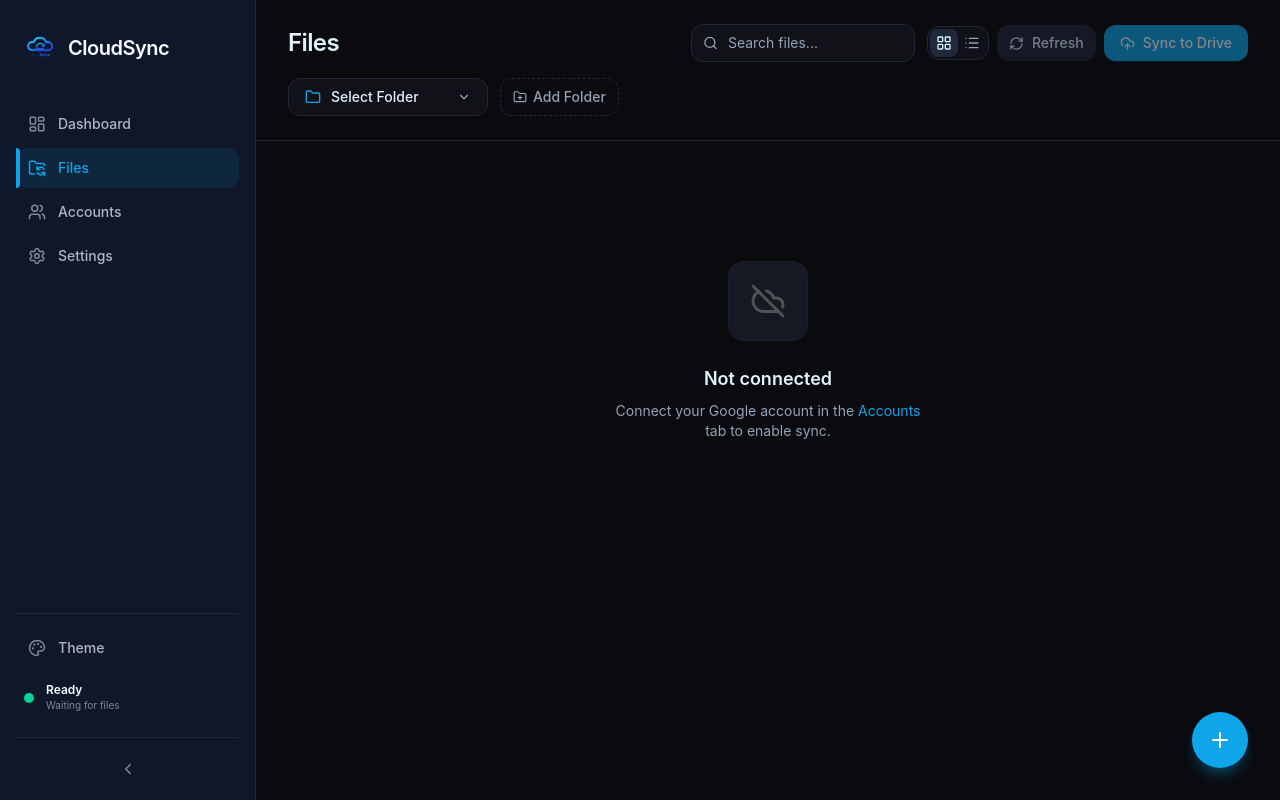
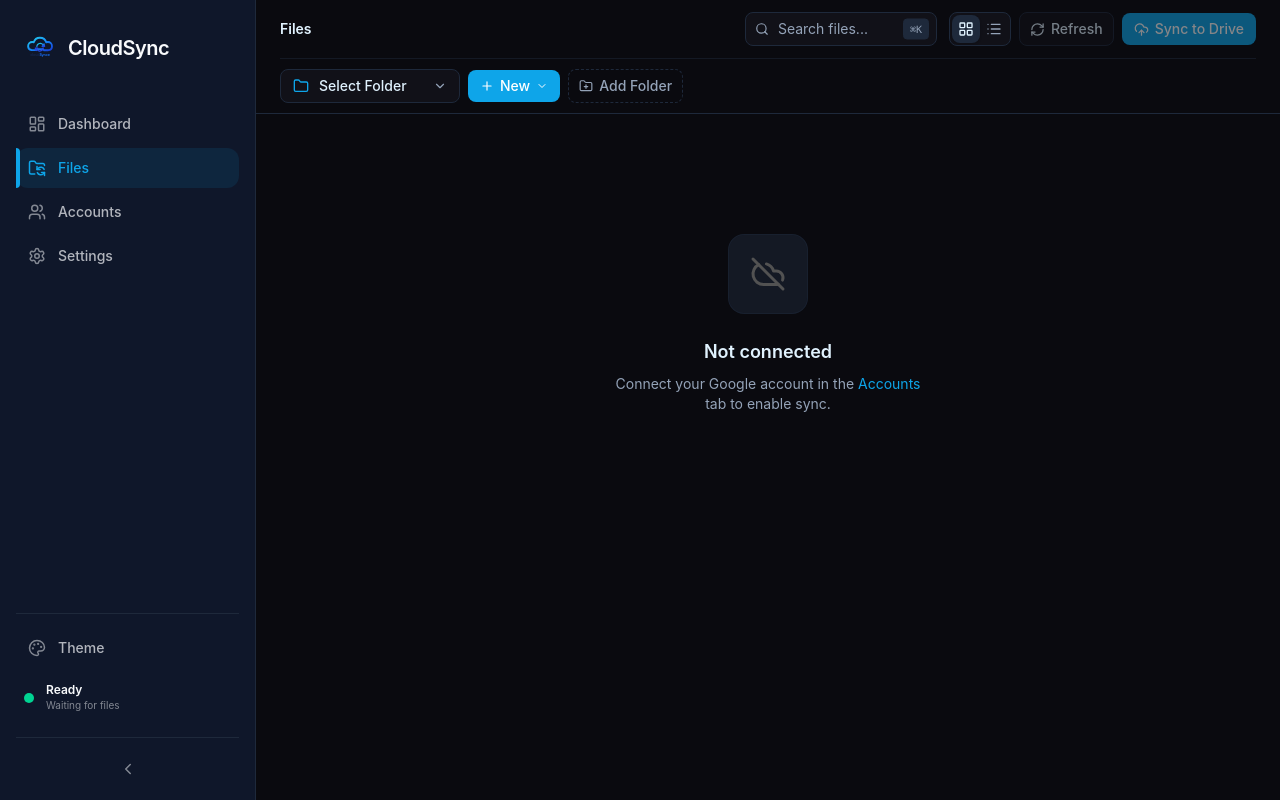
Before and after one commit to Virendra-Phirke/CloudSync, a Next.js app: page / in a window 1280 px wide. Both pictures are taken after a click on the button "Files". Built offline with nearby package versions, Linux system fonts and the light colour scheme.

Commit message:
UI redesign for file manager

```diff
--- a/components/FilesView.tsx
+++ b/components/FilesView.tsx
@@ -92,7 +92,7 @@ const VirtualizedListBody = React.memo(({
   const rowVirtualizer = useVirtualizer({
     count: files.length,
     getScrollElement: () => parentRef.current,
-    estimateSize: () => 52,
+    estimateSize: () => 44,
     overscan: 10,
   });
 
@@ -180,6 +180,8 @@ const VirtualizedListBody = React.memo(({
     </div>
   );
 });
+
+VirtualizedListBody.displayName = 'VirtualizedListBody';
 
 export const FilesView = React.memo(function FilesView() {
   const [files, setFiles] = useState<FileItem[]>([]);
@@ -708,50 +710,52 @@ export const FilesView = React.memo(function FilesView() {
       </AnimatePresence>
 
       {/* Header */}
-      <header className="px-8 max-md:pl-20 py-6 border-b border-neutral-800 flex flex-col gap-4 sticky top-0 bg-neutral-950/95 z-10">
+      <header className="px-6 max-md:pl-16 border-b border-neutral-800 sticky top-0 bg-neutral-950/95 z-10">
         {/* Top row */}
-        <div className="flex flex-col md:flex-row md:items-center justify-between gap-4">
-          <div className="flex flex-col min-w-0 flex-1 mr-4">
-            <h2 className="text-2xl font-semibold text-neutral-100 tracking-tight">Files</h2>
+        <div className="flex items-center justify-between gap-4 py-3">
+          <div className="flex items-center gap-1.5 min-w-0 flex-1 overflow-x-auto whitespace-nowrap hide-scrollbar">
+            <h2 className="text-sm font-semibold text-neutral-200 shrink-0">Files</h2>
             {activeFolder && (
-              <div className="flex items-center gap-1.5 mt-1 text-sm text-neutral-400 overflow-x-auto whitespace-nowrap hide-scrollbar pb-1">
+              <>
+                <ChevronRight size={14} className="text-neutral-600 shrink-0" />
                 <button
                   onClick={() => handleNavigate(-1)}
-                  className={`hover:text-neutral-200 transition-colors shrink-0 ${currentPath === '' ? 'text-neutral-200 font-medium' : ''}`}
+                  className={`text-sm hover:text-neutral-100 transition-colors shrink-0 ${currentPath === '' ? 'text-neutral-100 font-medium' : 'text-neutral-400'}`}
                 >
                   {activeFolder.name}
                 </button>
                 {breadcrumbs.map((crumb, idx) => (
                   <React.Fragment key={idx}>
-                    <ChevronRight size={12} className="text-neutral-600 shrink-0" />
+                    <ChevronRight size={14} className="text-neutral-600 shrink-0" />
                     <button
                       onClick={() => handleNavigate(idx)}
-                      className={`hover:text-neutral-200 transition-colors truncate ${idx === breadcrumbs.length - 1 ? 'text-neutral-200 font-medium' : ''}`}
+                      className={`text-sm hover:text-neutral-100 transition-colors truncate ${idx === breadcrumbs.length - 1 ? 'text-neutral-100 font-medium' : 'text-neutral-400'}`}
                     >
                       {crumb}
                     </button>
                   </React.Fragment>
                 ))}
-              </div>
+              </>
             )}
           </div>
-          <div className="flex flex-col sm:flex-row items-stretch sm:items-center gap-3 w-full md:w-auto mt-2 md:mt-0">
+          <div className="flex items-center gap-3 shrink-0">
             {/* Search */}
-            <div className="relative flex-1 md:flex-none">
-              <Search className="absolute left-3 top-1/2 -translate-y-1/2 text-neutral-500" size={15} />
+            <div className="relative hidden sm:block">
+              <Search className="absolute left-2.5 top-1/2 -translate-y-1/2 text-neutral-500" size={14} />
               <input
                 type="text"
                 placeholder="Search files..."
                 value={searchQuery}
                 onChange={(e) => setSearchQuery(e.target.value)}
-                className="pl-9 pr-4 py-2 text-sm bg-neutral-900 border border-neutral-800 text-neutral-200 rounded-xl focus:border-blue-500 focus:ring-2 focus:ring-blue-500/20 outline-none transition-all w-full md:w-56 placeholder:text-neutral-500"
+                className="pl-8 pr-14 py-1.5 text-sm bg-neutral-900 border border-neutral-800 text-neutral-200 rounded-lg focus:border-blue-500 focus:ring-1 focus:ring-blue-500/20 outline-none transition-all w-48 placeholder:text-neutral-500"
               />
+              <kbd className="absolute right-2 top-1/2 -translate-y-1/2 text-[10px] text-neutral-500 bg-neutral-800 px-1.5 py-0.5 rounded border border-neutral-700 font-mono pointer-events-none">⌘K</kbd>
             </div>
 
             {/* Action Buttons Group */}
             <div className="flex items-center gap-2 justify-end shrink-0">
               {/* View toggle */}
-              <div className="flex items-center bg-neutral-900 border border-neutral-800 rounded-xl p-0.5">
+              <div className="flex items-center bg-neutral-900 border border-neutral-800 rounded-lg p-0.5">
                 <button
                   onClick={() => setViewMode('grid')}
                   className={`p-1.5 rounded-lg transition-all duration-200 ${
@@ -777,7 +781,7 @@ export const FilesView = React.memo(function FilesView() {
                 onClick={loadFiles}
                 disabled={noFolders || loading || syncing}
                 title="Refresh files"
-                className="flex items-center gap-2 px-3 py-2 bg-neutral-800 hover:bg-neutral-700 disabled:opacity-50 disabled:cursor-not-allowed text-neutral-200 text-sm font-medium rounded-xl transition-colors"
+                className="flex items-center gap-1.5 px-2.5 py-1.5 bg-neutral-900 hover:bg-neutral-800 disabled:opacity-50 disabled:cursor-not-allowed text-neutral-300 text-sm font-medium rounded-lg transition-colors border border-neutral-800"
               >
                 {loading ? <Loader2 size={15} className="animate-spin" /> : <RefreshCw size={15} />}
                 <span className="hidden sm:inline">Refresh</span>
@@ -787,7 +791,7 @@ export const FilesView = React.memo(function FilesView() {
               <button
                 onClick={handleForceSync}
                 disabled={noFolders || loading || syncing || noAccount}
-                className="flex items-center gap-2 px-4 py-2 bg-blue-600 hover:bg-blue-500 disabled:opacity-50 disabled:cursor-not-allowed text-white text-sm font-medium rounded-xl transition-all duration-200 shadow-sm shadow-blue-500/20 hover:shadow-blue-500/30"
+                className="flex items-center gap-1.5 px-3 py-1.5 bg-blue-600 hover:bg-blue-500 disabled:opacity-50 disabled:cursor-not-allowed text-white text-sm font-medium rounded-lg transition-colors"
               >
                 {syncing ? <Loader2 size={15} className="animate-spin" /> : <UploadCloud size={15} />}
                 <span className="hidden sm:inline">{syncing ? 'Syncing...' : 'Sync to Drive'}</span>
@@ -797,14 +801,14 @@ export const FilesView = React.memo(function FilesView() {
           </div>
         </div>
 
-        {/* Folder Selection Row */}
-        <div className="flex items-center gap-3 mt-4 md:mt-0">
+        {/* Row 2: Toolbar */}
+        <div className="flex items-center gap-2 py-2.5 border-t border-neutral-800/50">
           <div className="relative">
             <motion.button
               whileHover={{ scale: 1.02 }}
               whileTap={{ scale: 0.98 }}
               onClick={() => setIsFolderDropdownOpen(!isFolderDropdownOpen)}
-              className="flex items-center justify-between min-w-[200px] max-w-[280px] gap-3 px-4 py-2 bg-neutral-900 border border-neutral-800 hover:border-neutral-700 hover:bg-neutral-800/80 rounded-xl transition-colors shadow-sm group"
+              className="flex items-center justify-between min-w-[180px] max-w-[240px] gap-2 px-3 py-1.5 bg-neutral-900 border border-neutral-800 hover:border-neutral-700 hover:bg-neutral-800/80 rounded-lg transition-colors group"
             >
               <div className="flex items-center gap-2.5 truncate">
                 <Folder size={16} className="text-blue-400 shrink-0" />
@@ -824,7 +828,7 @@ export const FilesView = React.memo(function FilesView() {
                     animate={{ opacity: 1, y: 0, scale: 1 }}
                     exit={{ opacity: 0, y: 4, scale: 0.98 }}
                     transition={{ duration: 0.15 }}
-                    className="absolute left-0 top-full mt-2 w-64 bg-neutral-900 border border-neutral-800 shadow-xl rounded-xl z-50 overflow-hidden"
+                    className="absolute left-0 top-full mt-1 w-56 bg-neutral-900 border border-neutral-800 shadow-xl rounded-lg z-50 overflow-hidden"
                   >
                     <div className="max-h-60 overflow-y-auto p-1.5 hide-scrollbar">
                       {folders.map(folder => (
@@ -856,11 +860,56 @@ export const FilesView = React.memo(function FilesView() {
             </AnimatePresence>
           </div>
 
+            {/* + New dropdown */}
+            <div className="relative">
+              <button
+                onClick={() => setIsFabMenuOpen(!isFabMenuOpen)}
+                className="flex items-center gap-1.5 px-3 py-1.5 bg-blue-600 hover:bg-blue-500 text-white text-sm font-medium rounded-lg transition-colors"
+              >
+                <Plus size={14} />
+                <span>New</span>
+                <ChevronDown size={12} className={`transition-transform duration-150 ${isFabMenuOpen ? 'rotate-180' : ''}`} />
+              </button>
+              <AnimatePresence>
+                {isFabMenuOpen && (
+                  <>
+                    <div className="fixed inset-0 z-40" onClick={() => setIsFabMenuOpen(false)} />
+                    <motion.div
+                      initial={{ opacity: 0, y: 4, scale: 0.98 }}
+                      animate={{ opacity: 1, y: 0, scale: 1 }}
+                      exit={{ opacity: 0, y: 4, scale: 0.98 }}
+                      transition={{ duration: 0.12 }}
+                      className="absolute left-0 top-full mt-1 w-44 bg-neutral-900 border border-neutral-800 shadow-xl rounded-lg z-50 overflow-hidden p-1"
+                    >
+                      <button
+                        onClick={() => { setIsFabMenuOpen(false); handleAddFolder(); }}
+                        disabled={addingFolder}
+                        className="flex items-center gap-2.5 w-full text-left px-3 py-2 rounded-md text-sm text-neutral-300 hover:bg-neutral-800 transition-colors"
+                      >
+                        {addingFolder ? <Loader2 size={14} className="animate-spin" /> : <FolderPlus size={14} className="text-neutral-500" />}
+                        <span>New Folder</span>
+                      </button>
+                      {activeFolderId && (
+                        <button
+                          onClick={() => { setIsFabMenuOpen(false); handleAddFiles(); }}
+                          disabled={addingFiles || syncing}
+                          className="flex items-center gap-2.5 w-full text-left px-3 py-2 rounded-md text-sm text-neutral-300 hover:bg-neutral-800 transition-colors"
+                        >
+                          {addingFiles ? <Loader2 size={14} className="animate-spin" /> : <FilePlus size={14} className="text-neutral-500" />}
+                          <span>Add Files</span>
+                        </button>
+                      )}
+                    </motion.div>
+                  </>
+                )}
+              </AnimatePresence>
+            </div>
+
             <button
               onClick={handleAddFolder}
               disabled={addingFolder}
               title="Add New Folder"
-            className="flex items-center gap-1.5 px-3 py-2 rounded-xl text-sm font-medium text-neutral-500 border border-dashed border-neutral-700 hover:border-neutral-500 hover:text-neutral-300 hover:bg-neutral-900 transition-all duration-200 shrink-0"
+              className="flex items-center gap-1.5 px-2.5 py-1.5 rounded-lg text-sm font-medium text-neutral-500 border border-dashed border-neutral-700 hover:border-neutral-500 hover:text-neutral-300 hover:bg-neutral-900 transition-colors shrink-0"
             >
               {addingFolder ? <Loader2 size={14} className="animate-spin" /> : <FolderPlus size={14} />}
               <span className="hidden sm:inline">Add Folder</span>
@@ -870,7 +919,7 @@ export const FilesView = React.memo(function FilesView() {
             <button
               onClick={() => setShowSyncIgnoreModal(true)}
               title="Manage .syncignore"
-              className="flex items-center gap-1.5 px-3 py-2 rounded-xl text-sm font-medium text-neutral-500 border border-neutral-700/50 hover:border-amber-500/40 hover:text-amber-400 hover:bg-amber-500/5 transition-all duration-200 shrink-0"
+              className="flex items-center gap-1.5 px-2.5 py-1.5 rounded-lg text-sm font-medium text-neutral-500 border border-neutral-700/50 hover:border-amber-500/40 hover:text-amber-400 hover:bg-amber-500/5 transition-colors shrink-0"
             >
               <EyeOff size={14} />
               <span className="hidden sm:inline">.syncignore</span>
@@ -1017,17 +1066,17 @@ export const FilesView = React.memo(function FilesView() {
             {loading ? (
               <div className="w-full">
                 {viewMode === 'grid' ? (
-                  <div className="grid grid-cols-2 md:grid-cols-4 lg:grid-cols-5 xl:grid-cols-6 gap-4 animate-pulse">
-                    {Array.from({ length: 12 }).map((_, i) => (
-                      <div key={i} className="bg-neutral-900 border border-neutral-800 rounded-2xl p-4 h-36">
-                        <div className="w-12 h-12 bg-neutral-800 rounded-xl mb-4" />
-                        <div className="w-3/4 h-4 bg-neutral-800 rounded mb-2" />
-                        <div className="w-1/2 h-3 bg-neutral-800 rounded" />
+                  <div className="grid grid-cols-2 md:grid-cols-4 lg:grid-cols-5 xl:grid-cols-6 2xl:grid-cols-7 gap-2 animate-pulse">
+                    {Array.from({ length: 14 }).map((_, i) => (
+                      <div key={i} className="bg-neutral-900 border border-neutral-800 rounded-lg p-3 h-[100px]">
+                        <div className="w-9 h-9 bg-neutral-800 rounded-lg mb-2" />
+                        <div className="w-3/4 h-3.5 bg-neutral-800 rounded mb-1.5" />
+                        <div className="w-1/2 h-3 bg-neutral-800/60 rounded" />
                       </div>
                     ))}
                   </div>
                 ) : (
-                  <div className="bg-neutral-900 border border-neutral-800 rounded-xl overflow-hidden animate-pulse">
+                  <div className="bg-neutral-900 border border-neutral-800 rounded-lg overflow-hidden animate-pulse">
                     <div className="flex flex-col">
                       {Array.from({ length: 8 }).map((_, i) => (
                         <div key={i} className="flex items-center gap-4 px-5 py-3 border-b border-neutral-800/50">
@@ -1052,7 +1101,7 @@ export const FilesView = React.memo(function FilesView() {
                     initial={{ opacity: 0, y: 10 }}
                     animate={{ opacity: 1, y: 0 }}
                     exit={{ opacity: 0, y: -10 }}
-                    className="grid grid-cols-2 sm:grid-cols-3 md:grid-cols-4 lg:grid-cols-5 xl:grid-cols-6 gap-3"
+                    className="grid grid-cols-2 sm:grid-cols-3 md:grid-cols-4 lg:grid-cols-5 xl:grid-cols-6 2xl:grid-cols-7 gap-2"
                   >
                     <AnimatePresence>
                       {filteredFiles.map((file) => {
@@ -1064,19 +1113,18 @@ export const FilesView = React.memo(function FilesView() {
                         return (
                           <motion.div
                             layout
-                            initial={{ opacity: 0, scale: 0.9 }}
+                            initial={{ opacity: 0, scale: 0.97 }}
                             animate={{ opacity: 1, scale: 1 }}
-                            exit={{ opacity: 0, scale: 0.9 }}
-                            whileHover={{ y: -4, transition: { duration: 0.2 } }}
+                            exit={{ opacity: 0, scale: 0.97 }}
                             key={file.id}
                             onClick={() => handleRowClick(file)}
-                            className={`group relative bg-neutral-900 border rounded-2xl p-4 cursor-pointer transition-all duration-200 hover:bg-neutral-800/70 hover:border-neutral-700 hover:shadow-lg hover:shadow-black/20 ${
+                            className={`group relative bg-neutral-900 border rounded-lg p-3 cursor-pointer transition-colors duration-150 hover:bg-neutral-800/80 hover:border-neutral-700 ${
                               isSelected ? 'border-blue-500/40 bg-blue-500/5 ring-1 ring-blue-500/20' : 'border-neutral-800'
                             }`}
                           >
                             {/* Selection checkbox */}
                             <div
-                              className={`absolute top-3 right-3 z-10 transition-all duration-200 ${
+                              className={`absolute top-2 right-2 z-10 transition-all duration-150 ${
                                 isSelected ? 'opacity-100 scale-100' : 'opacity-0 scale-90 group-hover:opacity-100 group-hover:scale-100'
                               }`}
                               onClick={(e) => {
@@ -1092,12 +1140,12 @@ export const FilesView = React.memo(function FilesView() {
                             </div>
 
                             {/* File icon */}
-                            <div className={`w-12 h-12 rounded-xl ${typeInfo.bg} border ${typeInfo.borderColor} flex items-center justify-center mb-3 transition-transform duration-200 group-hover:scale-105`}>
-                              <TypeIcon size={22} className={typeInfo.color} />
+                            <div className={`w-9 h-9 rounded-lg ${typeInfo.bg} border ${typeInfo.borderColor} flex items-center justify-center mb-2`}>
+                              <TypeIcon size={18} className={typeInfo.color} />
                             </div>
 
                             {/* File name */}
-                            <p className="text-sm font-medium text-neutral-200 truncate mb-1" title={file.name}>
+                            <p className="text-[13px] font-medium text-neutral-200 truncate" title={file.name}>
                               {file.name}
                             </p>
 
@@ -1117,7 +1165,7 @@ export const FilesView = React.memo(function FilesView() {
                                     <Share2 size={14} />
                                   </button>
                                 )}
-                                <span className={`w-2 h-2 rounded-full shrink-0 ${
+                                <span className={`w-1.5 h-1.5 rounded-full shrink-0 ${
                                   file.status === 'Synced' ? 'bg-emerald-400' :
                                   file.status === 'Syncing' ? 'bg-blue-400 animate-pulse' :
                                   file.status === 'Local Only' ? 'bg-amber-400' : 'bg-neutral-600'
@@ -1178,17 +1226,23 @@ export const FilesView = React.memo(function FilesView() {
               </AnimatePresence>
             ) : (
               /* Empty state */
-              <motion.div initial={{ opacity: 0, y: 20 }} animate={{ opacity: 1, y: 0 }} className="flex flex-col items-center justify-center py-20 gap-2 text-neutral-500">
+              <motion.div initial={{ opacity: 0, y: 20 }} animate={{ opacity: 1, y: 0 }} className="flex flex-col items-center justify-center py-16 gap-2 text-neutral-500">
                 {searchQuery ? (
                   <>
-                    <Search size={32} className="text-neutral-700 mb-1" />
-                    <p className="text-sm font-medium text-neutral-300">No matching files</p>
+                    <Search size={28} className="text-neutral-700 mb-1" />
+                    <p className="text-sm font-medium text-neutral-300">No results for &ldquo;{searchQuery}&rdquo;</p>
                     <p className="text-xs text-neutral-500">Try a different search term</p>
+                    <button onClick={() => setSearchQuery('')} className="mt-3 px-3 py-1.5 text-xs font-medium text-blue-400 bg-blue-500/10 hover:bg-blue-500/20 rounded-lg transition-colors">Clear search</button>
                   </>
                 ) : (
                   <>
-                    <FolderOpen size={32} className="text-neutral-700 mb-1" />
-                    <p className="text-sm font-medium text-neutral-300">Folder is empty</p>
+                    <FolderOpen size={28} className="text-neutral-700 mb-1" />
+                    <p className="text-sm font-medium text-neutral-300">This folder is empty</p>
+                    <p className="text-xs text-neutral-500 mb-3">Upload files or create a folder to get started</p>
+                    <div className="flex items-center gap-2">
+                      <button onClick={handleAddFiles} disabled={!activeFolderId} className="flex items-center gap-1.5 px-3 py-1.5 text-xs font-medium text-white bg-blue-600 hover:bg-blue-500 rounded-lg transition-colors disabled:opacity-50"><UploadCloud size={14} /> Upload</button>
+                      <button onClick={handleAddFolder} className="flex items-center gap-1.5 px-3 py-1.5 text-xs font-medium text-neutral-300 bg-neutral-800 hover:bg-neutral-700 rounded-lg transition-colors"><FolderPlus size={14} /> New Folder</button>
+                    </div>
                   </>
                 )}
               </motion.div>
@@ -1197,54 +1251,7 @@ export const FilesView = React.memo(function FilesView() {
         )}
       </div>
 
-      {/* Floating Action Button (FAB) Menu */}
-      <div className="absolute bottom-6 right-6 md:bottom-8 md:right-8 z-40 flex flex-col items-end gap-3">
-        <AnimatePresence>
-          {isFabMenuOpen && (
-            <motion.div
-              initial={{ opacity: 0, y: 20, scale: 0.8 }}
-              animate={{ opacity: 1, y: 0, scale: 1 }}
-              exit={{ opacity: 0, y: 20, scale: 0.8 }}
-              className="flex flex-col gap-3 mb-2"
-            >
-              <button
-                onClick={() => { setIsFabMenuOpen(false); handleAddFolder(); }}
-                disabled={addingFolder}
-                className="flex items-center gap-3 px-4 py-2.5 bg-neutral-800 hover:bg-neutral-700 rounded-xl text-neutral-200 text-sm font-medium shadow-lg transition-colors border border-neutral-700/50"
-              >
-                <span>Add Folder</span>
-                <div className="w-8 h-8 rounded-full bg-blue-500/20 text-blue-400 flex items-center justify-center shrink-0">
-                  <FolderPlus size={16} />
-                </div>
-              </button>
 
-              {activeFolderId && (
-                <button
-                  onClick={handleAddFiles}
-                  disabled={addingFiles || syncing}
-                  className="flex items-center gap-3 px-4 py-2.5 bg-neutral-800 hover:bg-neutral-700 rounded-xl text-neutral-200 text-sm font-medium shadow-lg transition-colors border border-neutral-700/50"
-                >
-                  <span>Add File(s)</span>
-                  <div className="w-8 h-8 rounded-full bg-emerald-500/20 text-emerald-400 flex items-center justify-center shrink-0">
-                    {addingFiles ? <Loader2 size={16} className="animate-spin" /> : <FilePlus size={16} />}
-                  </div>
-                </button>
-              )}
-            </motion.div>
-          )}
-        </AnimatePresence>
-
-        <motion.button
-          whileHover={{ scale: 1.05 }}
-          whileTap={{ scale: 0.95 }}
-          onClick={() => setIsFabMenuOpen(!isFabMenuOpen)}
-          className={`w-14 h-14 rounded-full flex items-center justify-center text-white shadow-lg transition-all duration-300 ${
-            isFabMenuOpen ? 'bg-neutral-700 shadow-neutral-900/50 rotate-45' : 'bg-blue-600 hover:bg-blue-500 shadow-blue-500/30'
-          }`}
-        >
-          {addingFolder || addingFiles ? <Loader2 size={24} className="animate-spin" /> : <Plus size={24} />}
-        </motion.button>
-      </div>
 
       {/* File Preview Modal */}
       <AnimatePresence>
@@ -1297,7 +1304,7 @@ export const FilesView = React.memo(function FilesView() {
               </div>
               <p className="text-neutral-400 text-sm mb-6 leading-relaxed">
                 In the next step, your browser will ask for permission to view and edit files in the folder you select. <br /><br />
-                <strong className="text-neutral-200">Please click "Allow" on the native browser prompt</strong> to enable CloudSync to synchronize your files.
+                <strong className="text-neutral-200">Please click &quot;Allow&quot; on the native browser prompt</strong> to enable CloudSync to synchronize your files.
               </p>
               <div className="flex justify-end gap-3">
                 <button
```
Also changed, not shown: 2 other files (tests, documents, lock files or other folders). Lines whose indentation alone changed are shown as unchanged.
